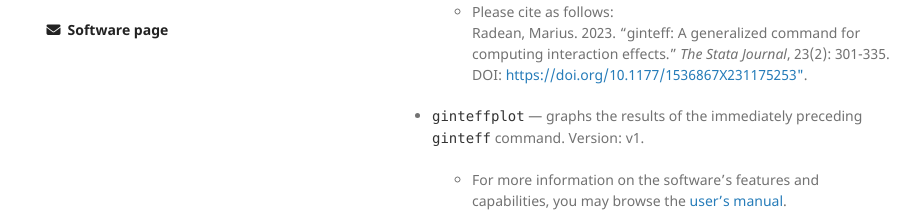
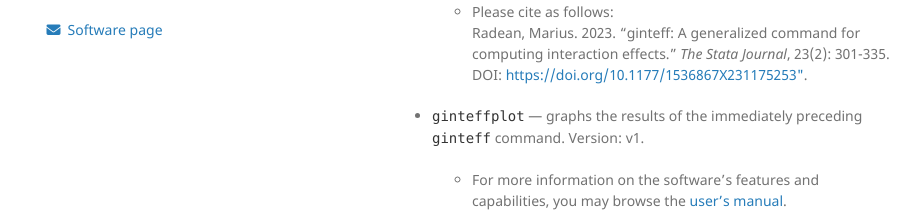
Before and after one commit to mradean/mradean.github.io, a Jekyll site: the page built from software.md, in a window 1280 px wide. Shown: the part 338-552 px from the top of the page, without its empty margins (178-1101 px from the left). Built offline with Jekyll 4.4.1, drawn with Linux system fonts in a browser that asks for light colours; our own code applies the rules of GitHub Pages for plain Markdown files.

Commit message:
Update default.html

```diff
--- a/_layouts/default.html
+++ b/_layouts/default.html
@@ -23,7 +23,7 @@
 
         <p>{{ site.description | default: site.github.project_tagline }}</p>
 
-        <p>&nbsp; &nbsp; <a href="https://mradean.github.io/new/software.html"><strong><i class="fa fa-envelope"> &nbsp; </i>Software page</strong></a></p>
+        <p>&nbsp; &nbsp; <a href="https://mradean.github.io/new/software.html"><i class="fa fa-envelope"> &nbsp; </i>Software page</a></p>
 
 <!--
         {% if site.github.is_project_page %}
```
